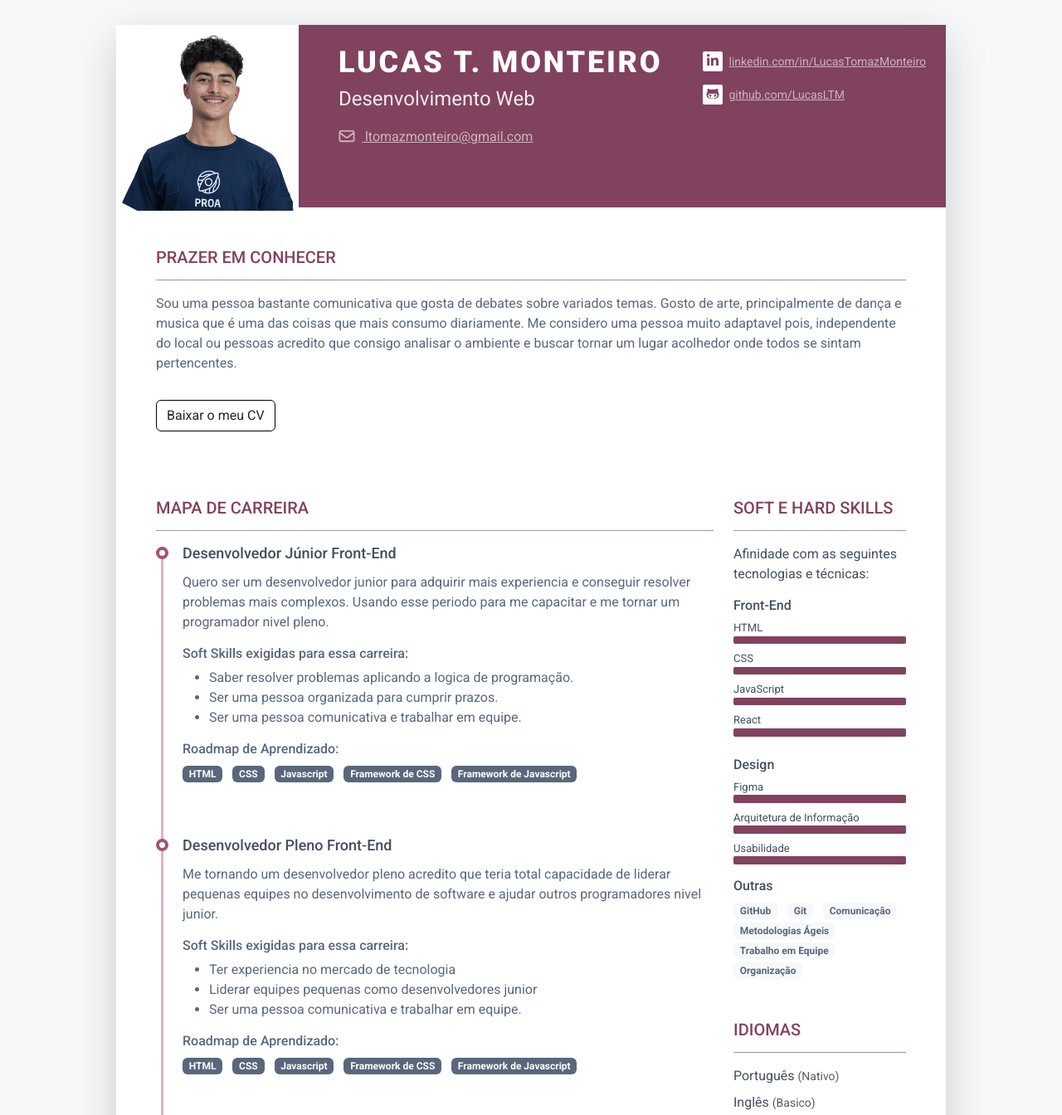
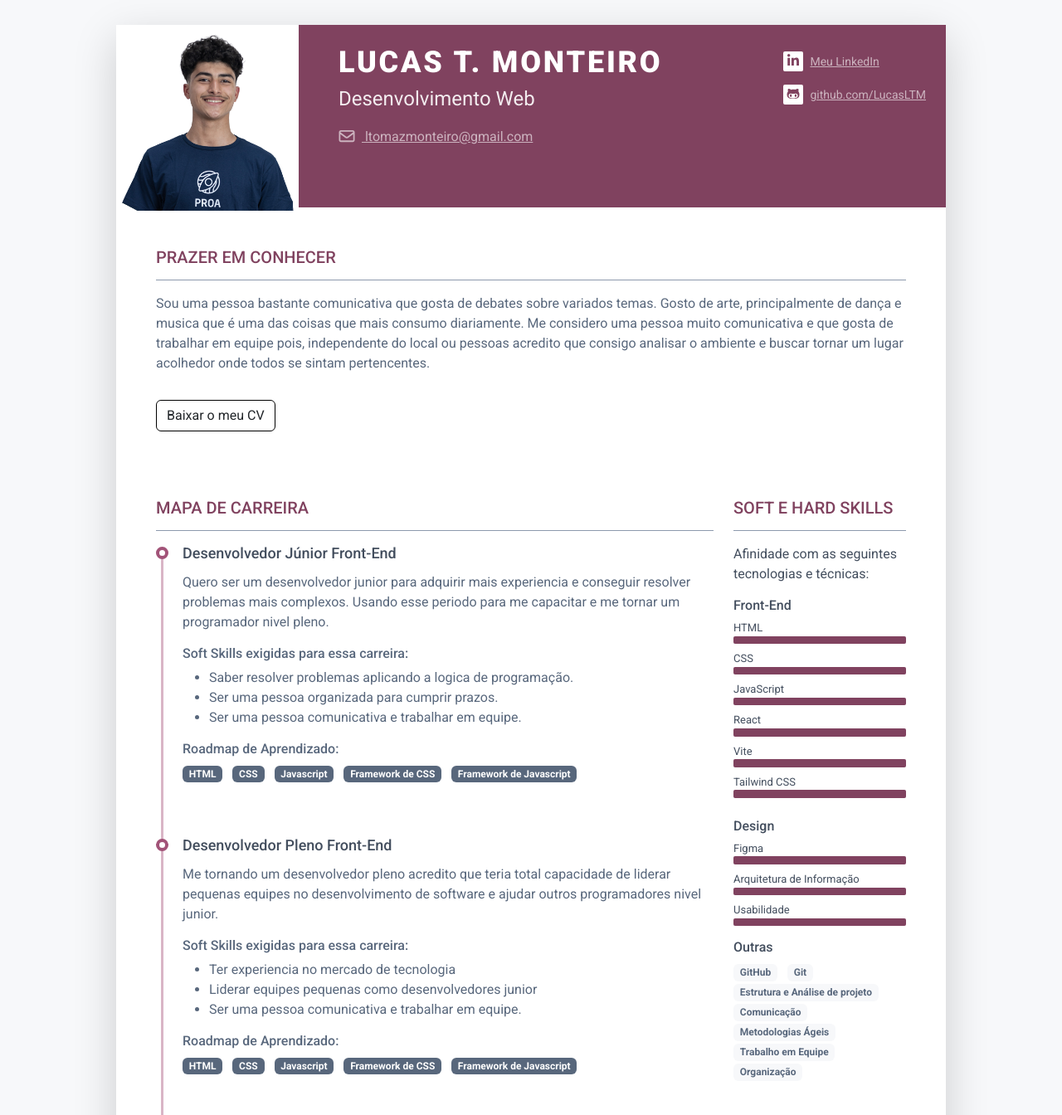
Before and after one commit to LucasLTM/Mapa-de-Carreira, a plain HTML site: page index.html in a window 1280 px wide. Shown: the top 1344 px of the page at 83% size. Drawn offline with Linux system fonts and the light colour scheme.

Commit message:
Update 01/07/24

```diff
--- a/index.html
+++ b/index.html
@@ -1,26 +1,5 @@
 <!DOCTYPE html>
 <html lang="pt-Br">
-
-	<!--
-
-		Instruções para manipular os arquivos.
-
-		1. Abra o arquivo index.html no seu editor de código.
-		2. Customize o conteúdo do arquivo index.html de acordo com as suas necessidades.
-		3. Altere a foto, o favicon e o título do site.
-		4. O arquivo bootstrap possui variados temas de cores, escolha o que mais lhe agradar. (Olhar a pasta assets/css.)
-		5. Linkedin e GitHub são apenas exemplos de redes sociais, sinta-se livre para adicionar outras redes sociais.
-		6. Adicione um link para o seu currículo em PDF. (Dica: Utilize o Google Drive para hospedar o arquivo PDF e compartilhar o link.)
-		7. Para as barras de afinidades com as tecnologias, você pode alterar o nome da tecnologia e a porcentagem de afinidade. Procure pela classe "progress-bar" e altere o valor de width. (Dica: A porcentagem é um valor entre 0 e 100.)
-		8. Salve o arquivo e abra o arquivo index.html no seu navegador para visualizar o site.
-		9. Subir no GitHub.
-		10. Publicar utilizando o GitHub Pages. (Tutorial: https://www.alura.com.br/artigos/como-colocar-projeto-no-ar-com-github-pages/)
-		11. Compartilhar o link do seu site com a professora Adriana através da Planilha.
-		12. Parabéns! Você concluiu o desafio.
-
-	-->
-
-
 <head>
 	<title>Lucas Tomaz - Mapa de Carreira</title>
 
@@ -71,7 +50,7 @@
 									<li class="mb-3"><a class="text-link" href="https://www.linkedin.com/in/lucas-tomaz-monteiro-331149270/" target="_blank">
 											<span class="fa-container text-center me-2">
 												<i
-													class="fab fa-linkedin-in fa-fw"></i></span>linkedin.com/in/LucasTomazMonteiro</a>
+													class="fab fa-linkedin-in fa-fw"></i></span>Meu LinkedIn</a>
 									</li>
 									<li class="mb-3">
 										<a class="text-link" href="https://github.com/LucasLTM" target="_blank">
@@ -91,7 +70,7 @@
 				<section class="resume-section summary-section mb-5">
 					<h2 class="resume-section-title text-uppercase font-weight-bold pb-3 mb-3">Prazer em Conhecer</h2>
 					<div class="resume-section-content">
-						<p class="mb-0"> Sou uma pessoa bastante comunicativa que gosta de debates sobre variados temas. Gosto de arte, principalmente de dança e musica que é uma das coisas que mais consumo diariamente. Me considero uma pessoa muito adaptavel pois, independente do local ou pessoas acredito que consigo analisar o ambiente e buscar tornar um lugar acolhedor onde todos se sintam pertencentes.</p>
+						<p class="mb-0"> Sou uma pessoa bastante comunicativa que gosta de debates sobre variados temas. Gosto de arte, principalmente de dança e musica que é uma das coisas que mais consumo diariamente. Me considero uma pessoa muito comunicativa e que gosta de trabalhar em equipe pois, independente do local ou pessoas acredito que consigo analisar o ambiente e buscar tornar um lugar acolhedor onde todos se sintam pertencentes.</p>
 
 						<!-- Altere o link para um PDF do seu Curriculo -->
 						<a class="btn" href="LucasTomazCurriculo.docx.pdf" target="_blank">Baixar o meu CV</a>
@@ -293,6 +272,25 @@
 													aria-valuemax="100"></div>
 											</div>
 										</li>
+
+										<li class="mb-2">
+											<div class="resume-skill-name">Vite</div>
+											<div class="progress resume-progress">
+												<div class="progress-bar theme-progress-bar-dark" role="progressbar"
+													style="width: 100%" aria-valuenow="25" aria-valuemin="0"
+													aria-valuemax="100"></div>
+											</div>
+										</li>
+
+										<li class="mb-2">
+											<div class="resume-skill-name">Tailwind CSS</div>
+											<div class="progress resume-progress">
+												<div class="progress-bar theme-progress-bar-dark" role="progressbar"
+													style="width: 100%" aria-valuenow="25" aria-valuemin="0"
+													aria-valuemax="100"></div>
+											</div>
+										</li>
+
 									</ul>
 								</div>
 
@@ -331,6 +329,8 @@
 									<ul class="list-inline">
 										<li class="list-inline-item"><span class="badge badge-light">GitHub</span></li>
 										<li class="list-inline-item"><span class="badge badge-light">Git</span>
+										</li>
+										<li class="list-inline-item"><span class="badge badge-light">Estrutura e Análise de projeto</span>
 										</li>
 										<li class="list-inline-item"><span class="badge badge-light">Comunicação</span></li>
 										<li class="list-inline-item"><span class="badge badge-light">Metodologias Ágeis</span>
```
